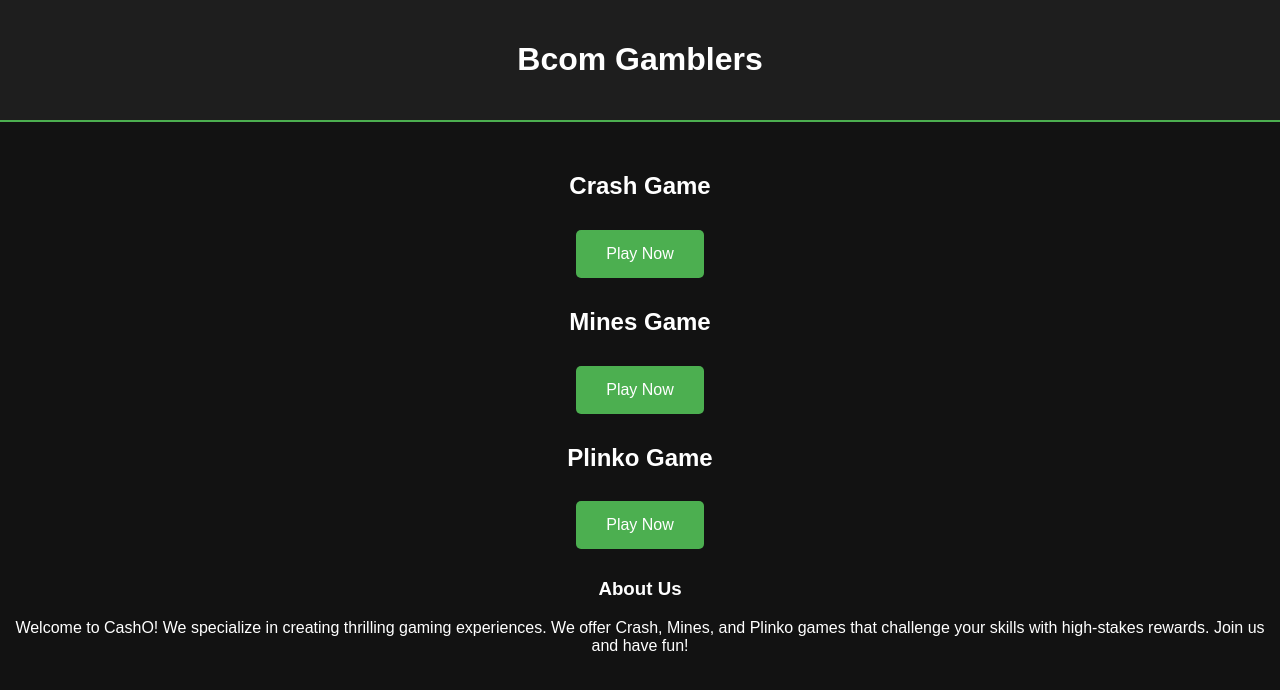
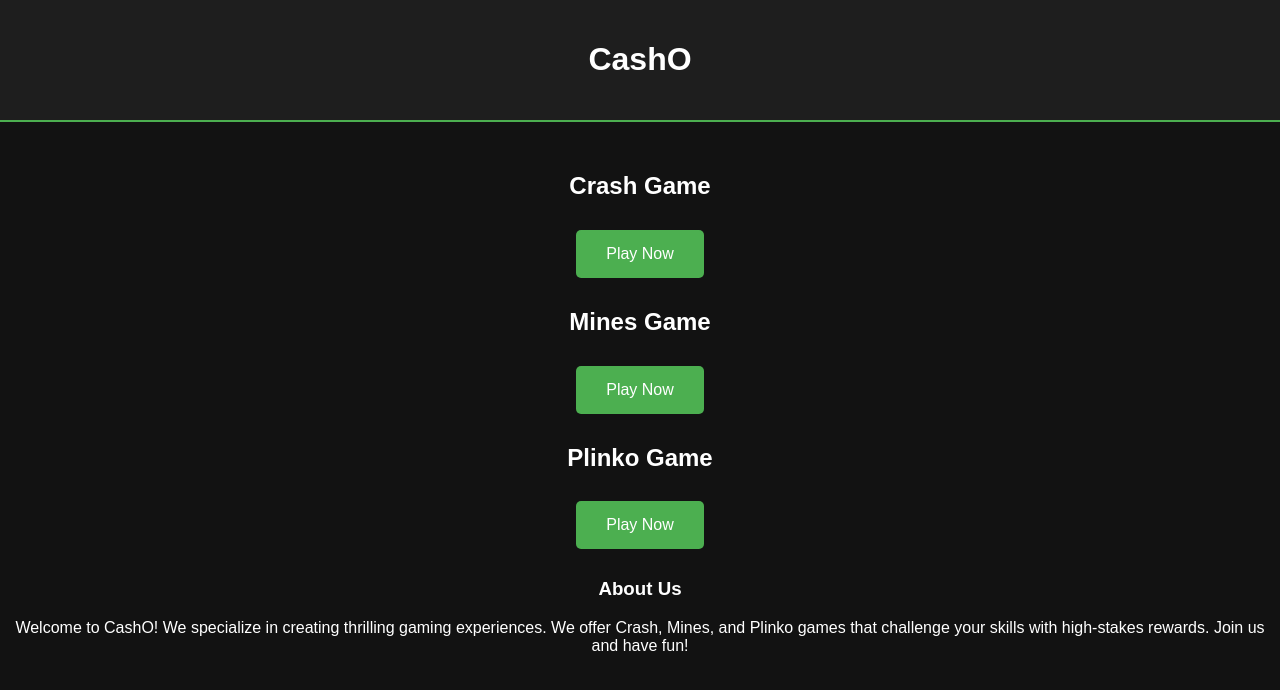
Before and after one commit to RitaMount/Gambiling, a plain HTML site: page index.html in a window 1280 px wide. Drawn offline with Linux system fonts and the light colour scheme.

Commit message:
Update index.html

```diff
--- a/index.html
+++ b/index.html
@@ -8,7 +8,7 @@
 </head>
 <body>
   <header>
-    <h1>Bcom Gamblers</h1>
+    <h1>CashO</h1>
   </header>
 
   <main>
```
